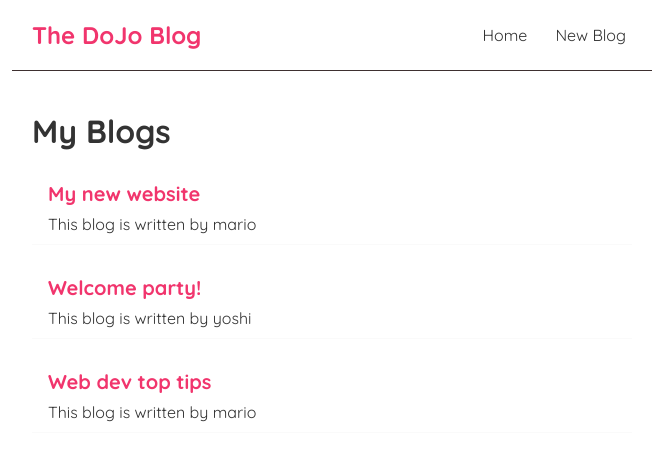
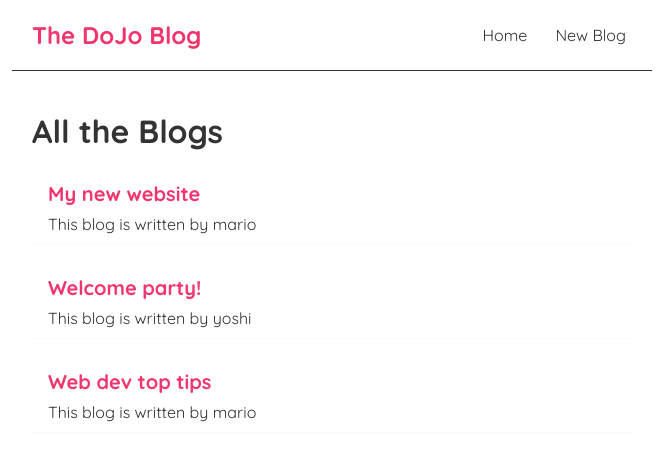
Before and after one commit to forks007/dojo-blog-react, a React (Create React App) app in the folder dojo-blog/: page / in a window 1280 px wide. Shown: the top 460 px of the page, without its empty margins (308-964 px from the left). Built offline with nearby package versions, Linux system fonts and the light colour scheme.

Commit message:
11th tutorial

```diff
--- /dev/null
+++ b/dojo-blog/src/BlogList.js
@@ -0,0 +1,23 @@
+const BlogList = ({blogs, title}) => {
+    // const blogs = props.blogs;
+  // const title = props.title;
+  // console.log(blogs);
+
+
+
+    return (
+
+        <div className="blog-list">
+            <h1>{title}</h1>
+            {blogs.map((blog)=>(
+                <div className="blog-preview" key={blog.id}>
+                    <h2>{blog.title}</h2>
+                    <div>This blog is written by { blog.author}</div>
+
+                </div>
+            ))}
+        </div>
+     );
+}
+
+export default BlogList;
--- a/dojo-blog/src/Home.js
+++ b/dojo-blog/src/Home.js
@@ -1,4 +1,5 @@
 import { useState } from "react";
+import BlogList from "./BlogList";
 
 
 
@@ -14,14 +15,8 @@
 
     return (
         <div className="home">
-            <h1>My Blogs</h1>
-            {blogs.map((blog)=>(
-                <div className="blog-preview" key={blog.id}>
-                    <h2>{blog.title}</h2>
-                    <div>This blog is written by { blog.author }</div>
 
-                </div>
-            ))}
+            <BlogList blogs = {blogs} title="All the Blogs"/>
         </div>
      );
 }
```
